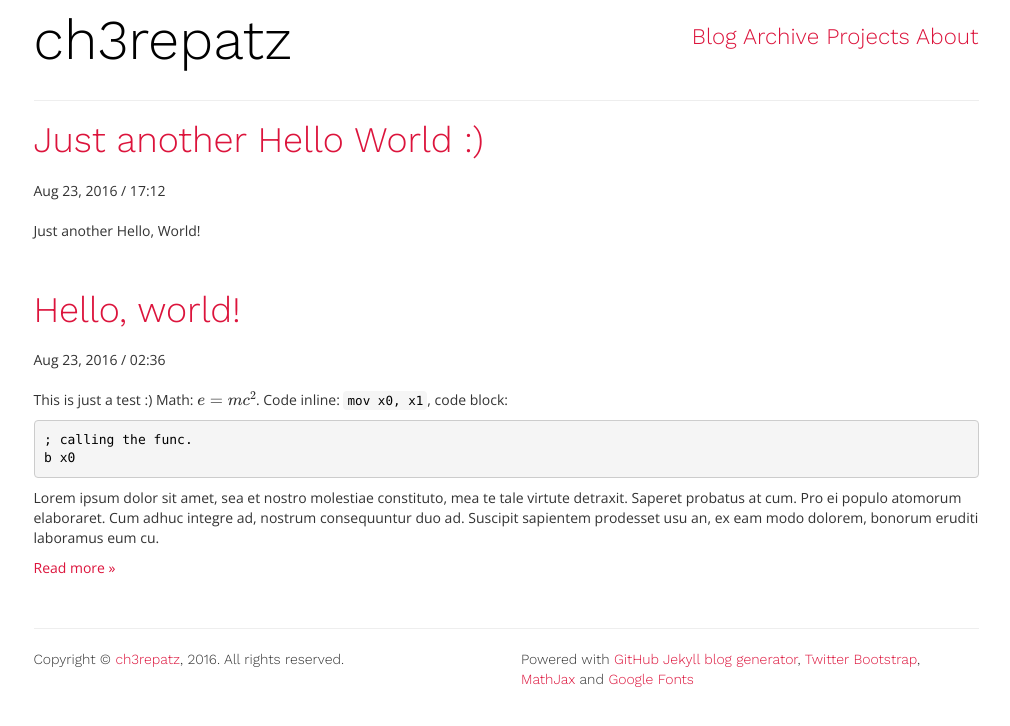
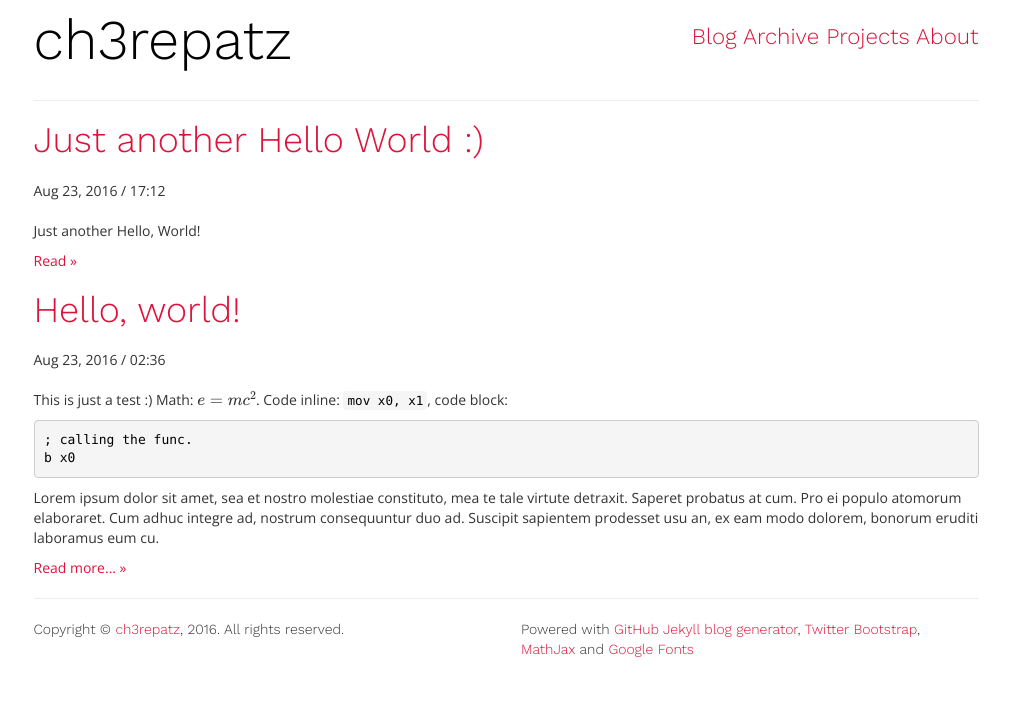
Before and after one commit to ch3repatz/ch3repatz.github.io, a Jekyll site: the page built from index.html, in a window 1280 px wide. Shown: the top 726 px of the page, without its empty margins (134-1144 px from the left). Built offline with Jekyll 4.4.1, drawn with Linux system fonts in a browser that asks for light colours; formulas are drawn with MathJax 3; the list of posts is cut into pages by our own code.

Commit message:
Update index.html

```diff
--- a/index.html
+++ b/index.html
@@ -10,10 +10,9 @@ math: yes
   	<div class="post_date">{{ post.date | date: "%b %-d, %Y / %H:%M" }}</div>
   	{{ post.excerpt }}
   	{% if post.content contains '<!-- more -->' %}
-	  	<p><a href="{{ post.url }}">Read more »</a></p>
-	  	<p>&nbsp;</p>
+	  	<p><a href="{{ post.url }}">Read more... »</a></p>
 	{% else %}
-		<p>&nbsp;</p>
+		<p><a href="{{ post.url }}">Read »</a></p>
 	{% endif %}
 {% endfor %}
 
```
